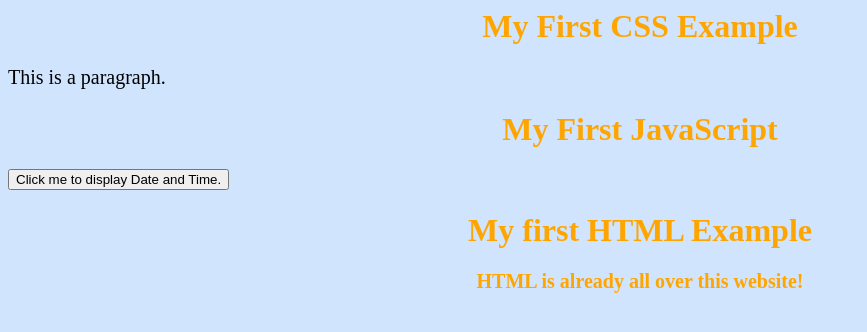
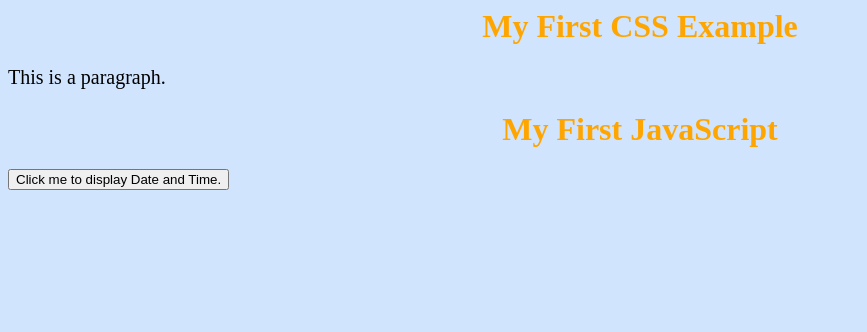
Before and after one commit to Zerg620/Zerg620.github.io, a Jekyll site: the page built from _posts/2016-6-7-Testing-Code.markdown, in a window 1280 px wide. Shown: the top 332 px of the page, without its empty margins (0-867 px from the left). Built offline with Jekyll 4.4.1, drawn with Linux system fonts in a browser that asks for light colours.

Commit message:
Update 2016-6-7-Testing-Code.markdown

```diff
--- a/_posts/2016-6-7-Testing-Code.markdown
+++ b/_posts/2016-6-7-Testing-Code.markdown
@@ -31,6 +31,3 @@ onclick="document.getElementById('demo').innerHTML = Date()">
 Click me to display Date and Time.</button>
 
 <p id="demo"></p>
-
-<h1>My first HTML Example<h1>
-<p>HTML is already all over this website!<p>
```
